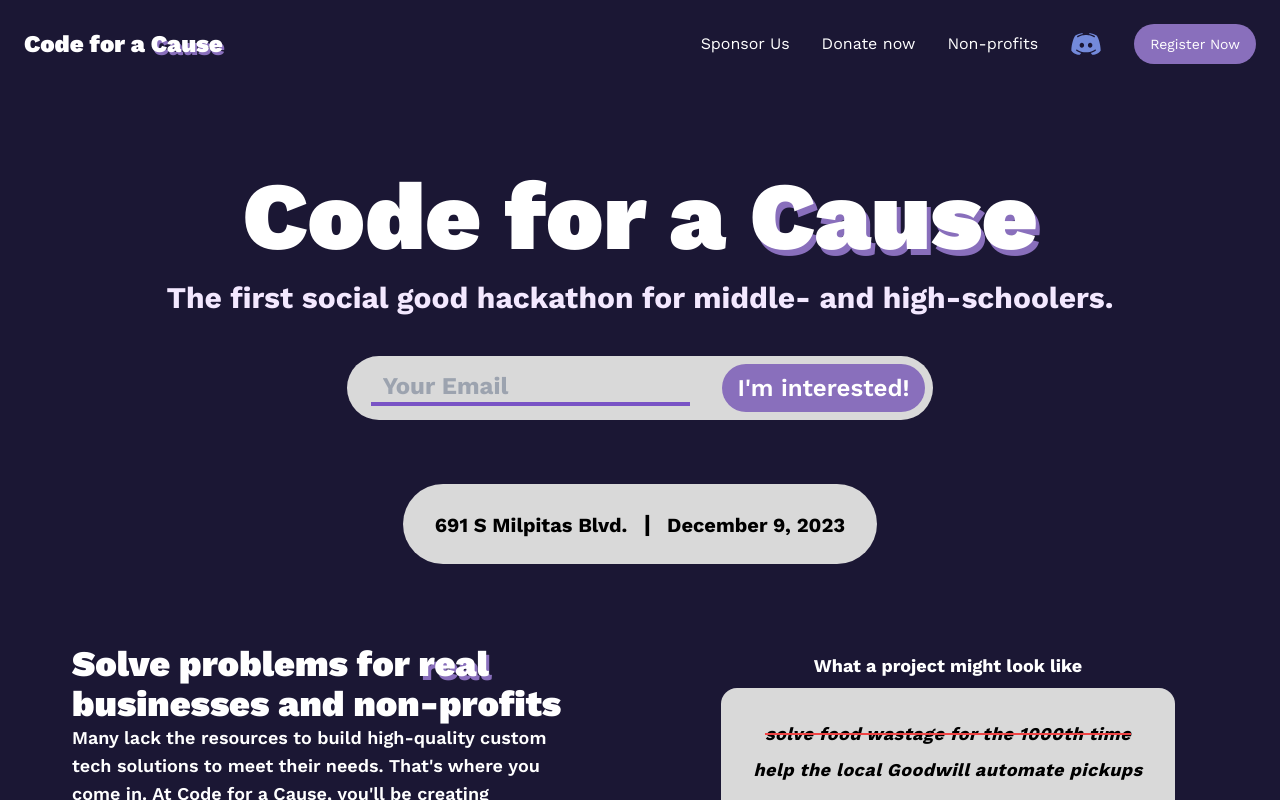
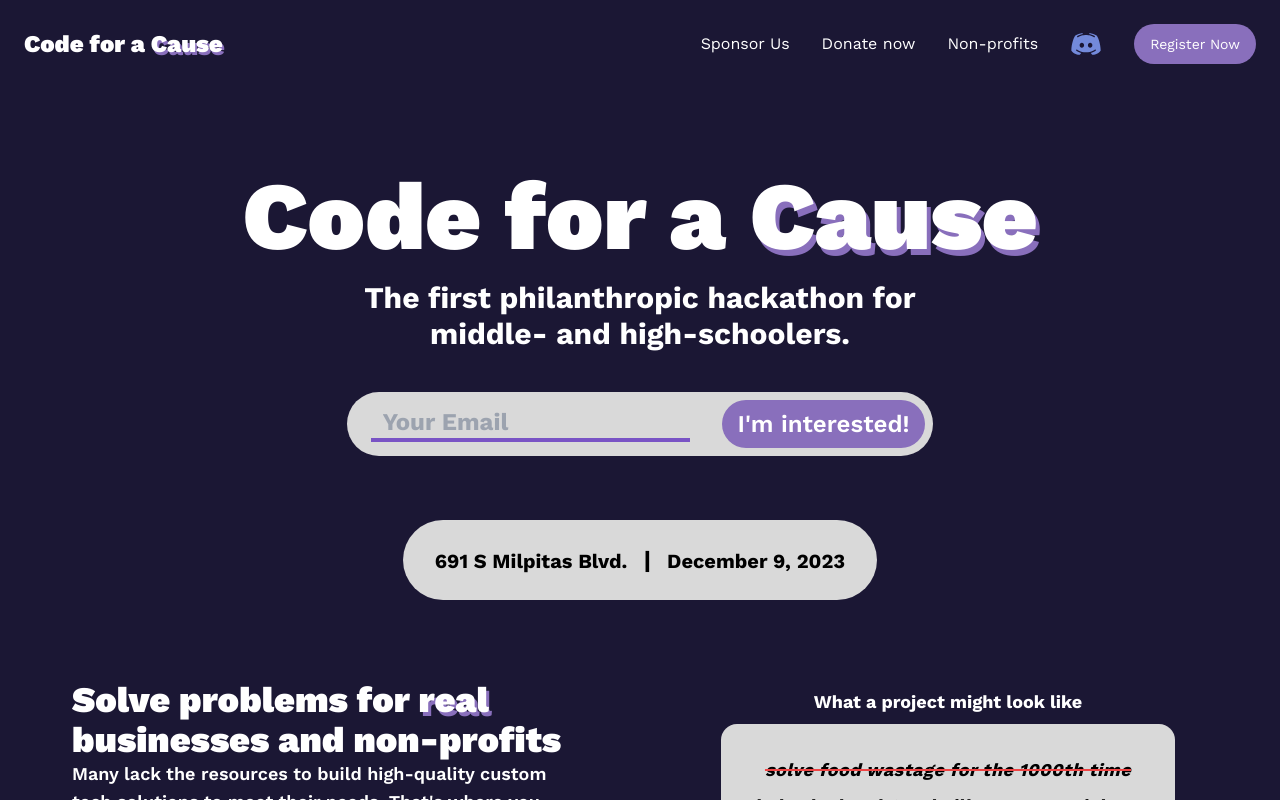
Before and after one commit to bub655/code-for-cause, a Next.js app: page / in a window 1280 px wide. Shown: the top 800 px of the page. Built offline with nearby package versions, Linux system fonts and the light colour scheme.

Commit message:
Add link to google maps for address

```diff
--- a/src/components/hero.tsx
+++ b/src/components/hero.tsx
@@ -13,13 +13,15 @@ export const Hero = () => {
 						Cause
 					</span>
 				</div>
-				<div className="font-bold text-purple-100 text-3xl pb-4">
-					The first social good hackathon for middle- and high-schoolers.
+				<div className="m-auto font-bold text-white text-3xl pb-4 w-1/2">
+					The first philanthropic hackathon for middle- and high-schoolers.
 				</div>
 				<Email />
 				<div className="w-fit ml-auto mr-auto bg-[#D9D9D9] rounded-full p-6">
 					<div className="text-black font-bold space-x-4 text-xl ml-2 mr-2">
-						<span>691 S Milpitas Blvd.</span>
+						<a target="_blank" href="https://maps.app.goo.gl/Ep8qt6LtHjQcMKNW9">
+							691 S Milpitas Blvd.
+						</a>
 						<span className="text-2xl">|</span>
 						<span>December 9, 2023</span>
 					</div>
```
